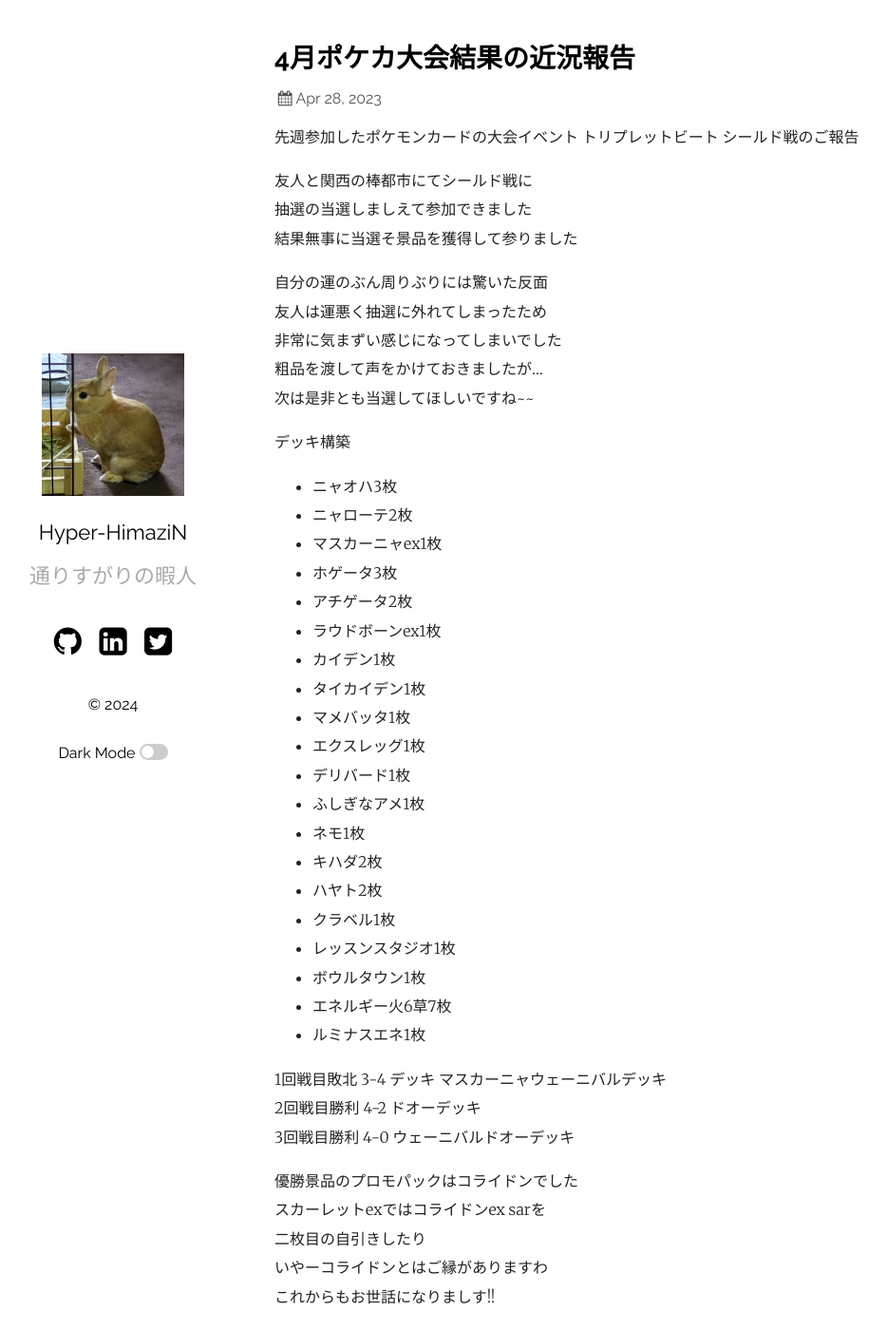
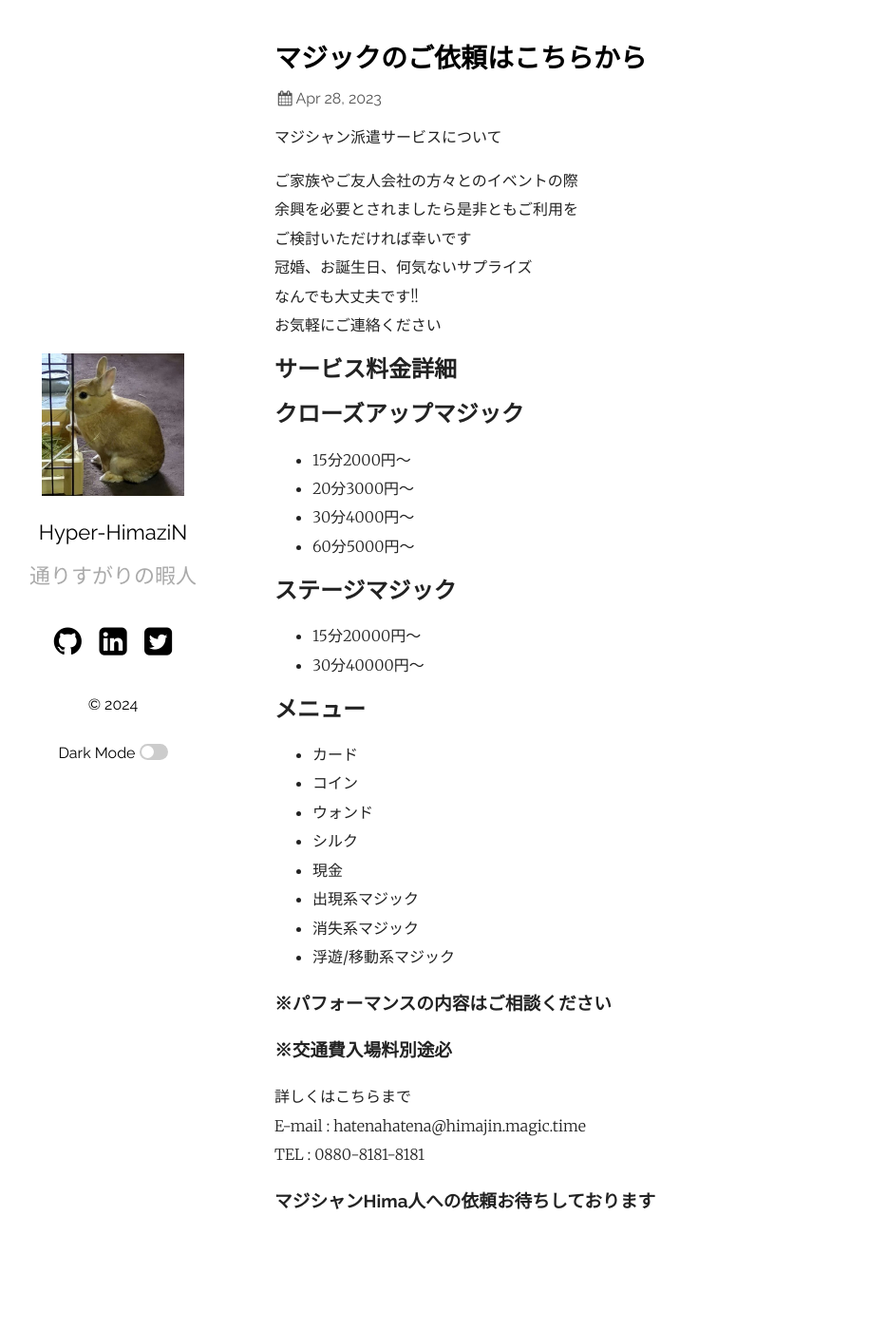
Before and after one commit to S-All11/S-All11.github.io, a Jekyll site: the page built from _posts/2023-04-28-Test3.md, in a window 1280 px wide and 1400 px high. Shown: the whole window at 95% size, without its empty margins (66-1000 px from the left). Built offline with Jekyll 4.4.1, drawn with Linux system fonts in a browser that asks for light colours.

Commit message:
Update 2023-04-28-Test3.md

```diff
--- a/_posts/2023-04-28-Test3.md
+++ b/_posts/2023-04-28-Test3.md
@@ -1,50 +1,44 @@
 ---
 layout: post
-title: "4月ポケカ大会結果の近況報告"
+title: "マジックのご依頼はこちらから"
 date:   2023-04-28 13:30:00 +0900
 categories:
 ---
-先週参加したポケモンカードの大会イベント
-トリプレットビート シールド戦のご報告
+マジシャン派遣サービスについて
 
-友人と関西の棒都市にてシールド戦に
-抽選の当選しましえて参加できました
-結果無事に当選そ景品を獲得して参りました
+ご家族やご友人会社の方々とのイベントの際
+余興を必要とされましたら是非ともご利用を
+ご検討いただければ幸いです
+冠婚、お誕生日、何気ないサプライズ
+なんでも大丈夫です!!
+お気軽にご連絡ください
 
-自分の運のぶん周りぶりには驚いた反面
-友人は運悪く抽選に外れてしまったため
-非常に気まずい感じになってしまいでした
-粗品を渡して声をかけておきましたが...
-次は是非とも当選してほしいですね~~
+## サービス料金詳細
 
-デッキ構築
-- ニャオハ3枚
-- ニャローテ2枚
-- マスカーニャex1枚
-- ホゲータ3枚
-- アチゲータ2枚
-- ラウドボーンex1枚
-- カイデン1枚
-- タイカイデン1枚
-- マメバッタ1枚
-- エクスレッグ1枚
-- デリバード1枚
-- ふしぎなアメ1枚
-- ネモ1枚
-- キハダ2枚
-- ハヤト2枚
-- クラベル1枚
-- レッスンスタジオ1枚
-- ボウルタウン1枚
-- エネルギー火6草7枚
-- ルミナスエネ1枚
+## クローズアップマジック
 
-1回戦目敗北 3-4	デッキ マスカーニャウェーニバルデッキ
-2回戦目勝利 4-2	ドオーデッキ
-3回戦目勝利	4-0	ウェーニバルドオーデッキ
+- 15分2000円～
+- 20分3000円～
+- 30分4000円～
+- 60分5000円～
 
-優勝景品のプロモパックはコライドンでした
-スカーレットexではコライドンex sarを
-二枚目の自引きしたり
-いやーコライドンとはご縁がありますわ
-これからもお世話になりましす!!
+## ステージマジック
+- 15分20000円～
+- 30分40000円～
+
+## メニュー
+- カード
+- コイン
+- ウォンド
+- シルク
+- 現金
+- 出現系マジック
+- 消失系マジック
+- 浮遊/移動系マジック
+
+### ※パフォーマンスの内容はご相談ください
+### ※交通費入場料別途必
+詳しくはこちらまで
+E-mail : hatenahatena@himajin.magic.time
+TEL : 0880-8181-8181
+### マジシャンHima人への依頼お待ちしております
```
